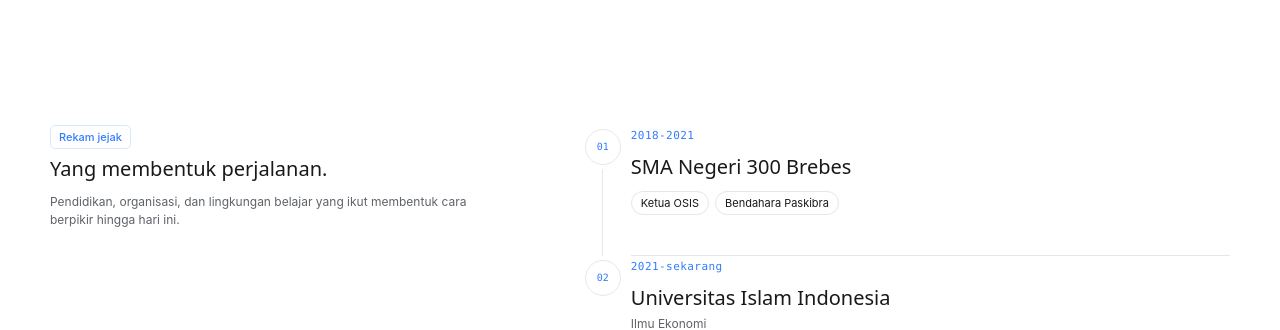
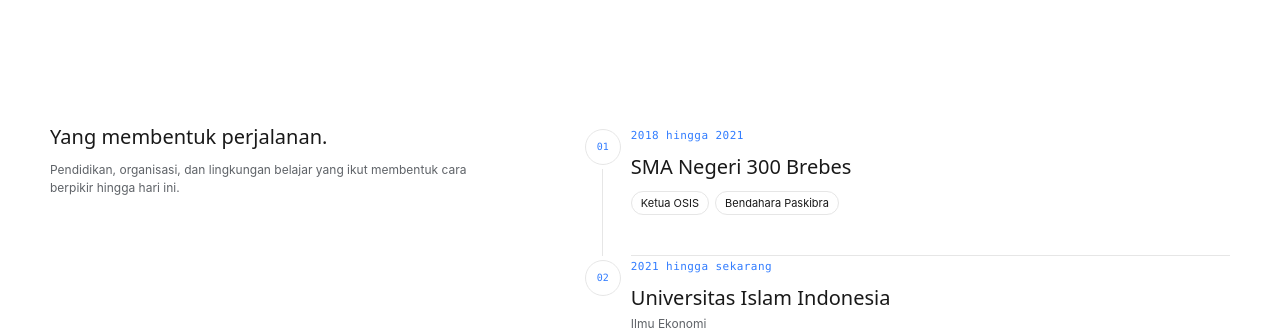
Before and after one commit to LionerHakim/JRHs, a React (Vite) app: page / in a window 1280 px wide. Shown: the part 1120-1450 px from the top of the page. Built offline with nearby package versions, Linux system fonts and the light colour scheme.

Commit message:
content: simplify experience hierarchy

```diff
--- a/src/components/RekamJejak.tsx
+++ b/src/components/RekamJejak.tsx
@@ -1,6 +1,6 @@
 const experienceData = [
-  { institution: 'SMA Negeri 300 Brebes', degree: '', year: '2018-2021', activities: ['Ketua OSIS', 'Bendahara Paskibra'] },
-  { institution: 'Universitas Islam Indonesia', degree: 'Ilmu Ekonomi', year: '2021-sekarang', activities: ['Kelompok Studi Pasar Modal (KSPM)'] },
+  { institution: 'SMA Negeri 300 Brebes', degree: '', year: '2018 hingga 2021', activities: ['Ketua OSIS', 'Bendahara Paskibra'] },
+  { institution: 'Universitas Islam Indonesia', degree: 'Ilmu Ekonomi', year: '2021 hingga sekarang', activities: ['Kelompok Studi Pasar Modal (KSPM)'] },
 ] as const;
 
 export default function RekamJejak() {
@@ -8,7 +8,6 @@ export default function RekamJejak() {
     <section id="experience" className="section-shell experience-section" aria-labelledby="experience-title">
       <div className="editorial-grid experience-grid">
         <div className="experience-heading">
-          <span className="eyebrow">Rekam jejak</span>
           <h2 id="experience-title" className="display-title">Yang membentuk perjalanan.</h2>
           <p className="section-lead">Pendidikan, organisasi, dan lingkungan belajar yang ikut membentuk cara berpikir hingga hari ini.</p>
         </div>
```
